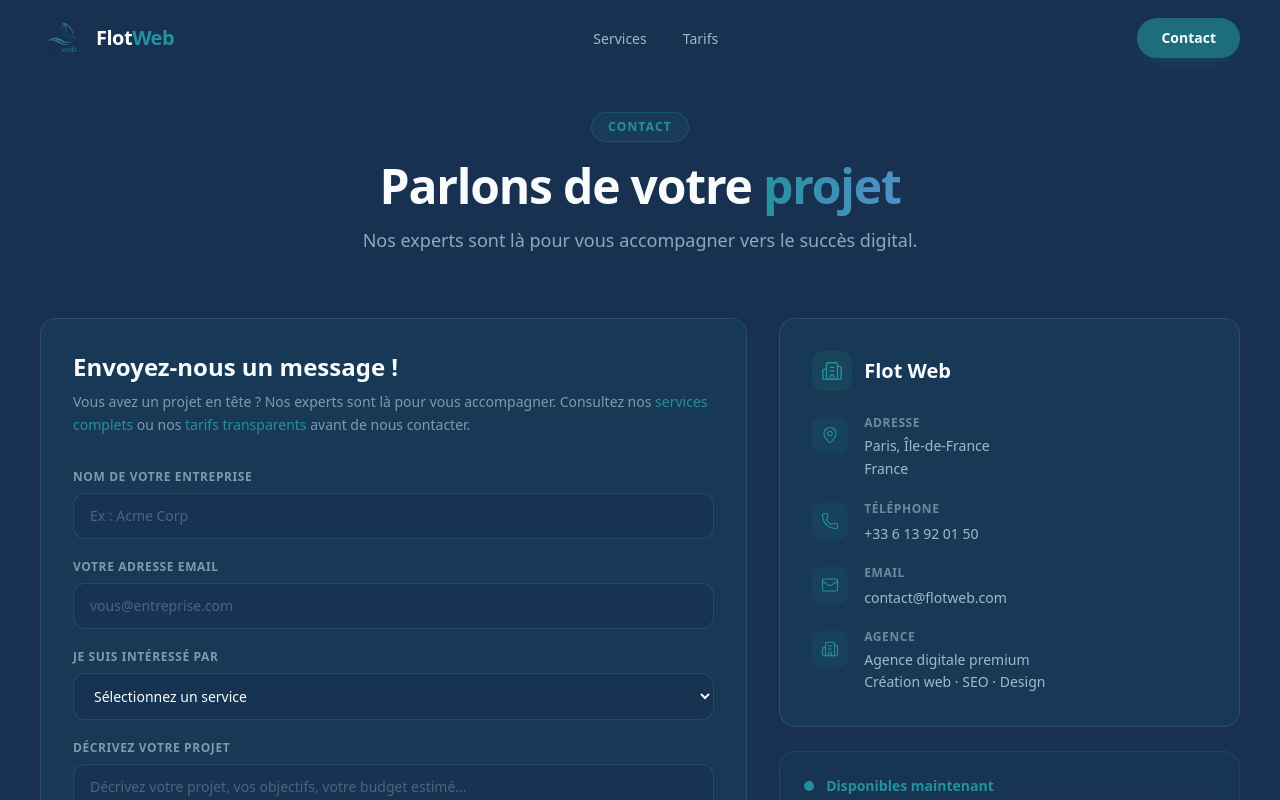
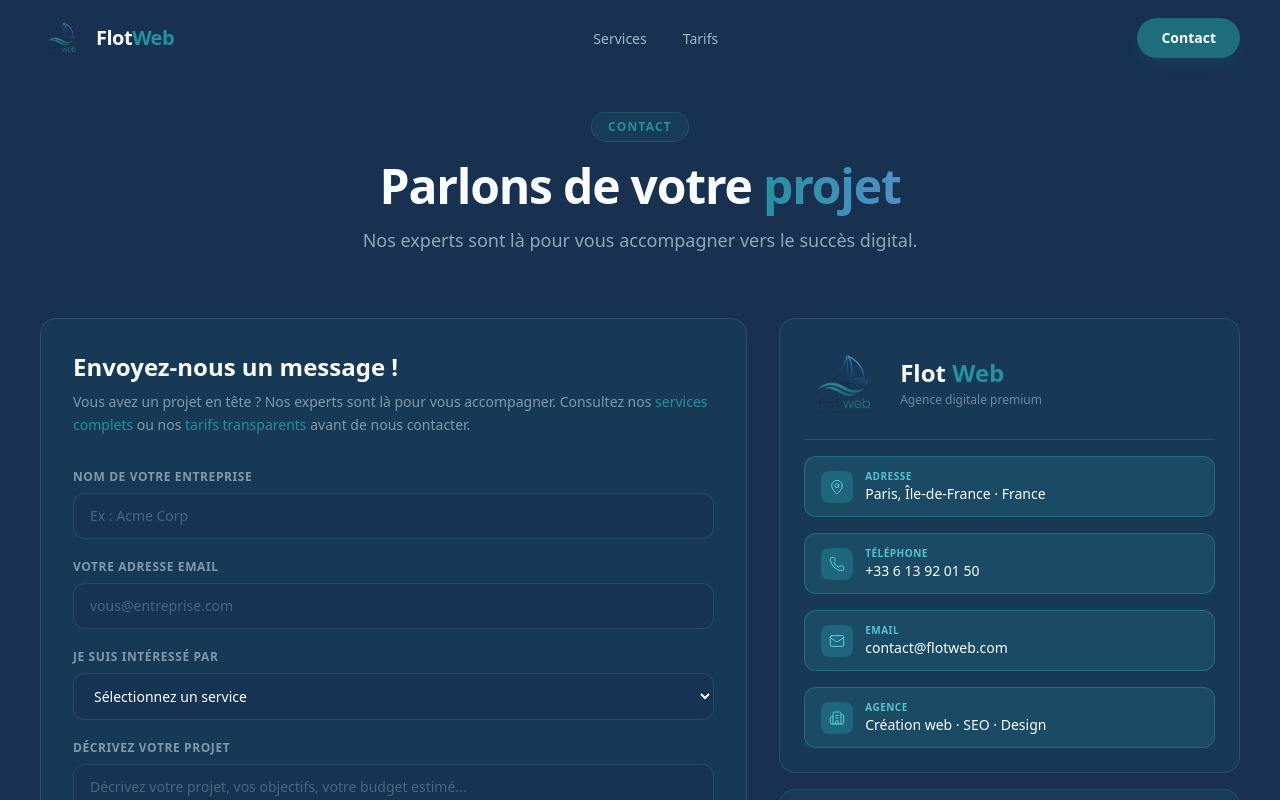
Before and after one commit to oumss91370/flot_web, a Next.js app: page /contacter in a window 1280 px wide. Shown: the top 800 px of the page. Built offline with nearby package versions, Linux system fonts and the light colour scheme.

Commit message:
cards-turquoise-clair

```diff
--- a/src/components/ContactForm.tsx
+++ b/src/components/ContactForm.tsx
@@ -2,14 +2,8 @@
 
 import { useState } from "react";
 import { motion } from "framer-motion";
-import {
-  Send,
-  MapPin,
-  Phone,
-  Mail,
-  Building2,
-  CheckCircle2,
-} from "lucide-react";
+import { Send, MapPin, Phone, Mail, Building2, CheckCircle2 } from "lucide-react";
+import Image from "next/image";
 import AnimatedSection, { fadeInUp } from "@/components/AnimatedSection";
 import Link from "next/link";
 
@@ -27,25 +21,15 @@ const services = [
 export default function ContactForm() {
   const [submitted, setSubmitted] = useState(false);
   const [loading, setLoading] = useState(false);
-  const [form, setForm] = useState({
-    company: "",
-    email: "",
-    service: "",
-    message: "",
-  });
+  const [form, setForm] = useState({ company: "", email: "", service: "", message: "" });
 
-  const handleChange = (
-    e: React.ChangeEvent<
-      HTMLInputElement | HTMLTextAreaElement | HTMLSelectElement
-    >
-  ) => {
+  const handleChange = (e: React.ChangeEvent<HTMLInputElement | HTMLTextAreaElement | HTMLSelectElement>) => {
     setForm({ ...form, [e.target.name]: e.target.value });
   };
 
   const handleSubmit = async (e: React.FormEvent) => {
     e.preventDefault();
     setLoading(true);
-    // Simulation d'envoi (à remplacer par votre API)
     await new Promise((r) => setTimeout(r, 1200));
     setLoading(false);
     setSubmitted(true);
@@ -53,278 +37,135 @@ export default function ContactForm() {
 
   return (
     <div className="mx-auto max-w-7xl px-6 lg:px-10">
-      <AnimatedSection
-        variant="stagger"
-        className="grid gap-8 lg:grid-cols-5 lg:items-start"
-      >
-        {/* ── Formulaire (3/5) ── */}
-        <motion.div
-          variants={fadeInUp}
-          className="lg:col-span-3 rounded-2xl border border-glass-border bg-glass-bg p-8 backdrop-blur-md"
-        >
+      <AnimatedSection variant="stagger" className="grid gap-8 lg:grid-cols-5 lg:items-start">
+
+        {/* ── Formulaire 3/5 ── */}
+        <motion.div variants={fadeInUp} className="lg:col-span-3 rounded-2xl border border-glass-border bg-glass-bg p-8 backdrop-blur-md">
           {!submitted ? (
             <>
-              <h2 className="text-2xl font-bold text-white-clean">
-                Envoyez-nous un message&nbsp;!
-              </h2>
+              <h2 className="text-2xl font-bold text-white-clean">Envoyez-nous un message&nbsp;!</h2>
               <p className="mt-2 text-sm leading-relaxed text-text-pale/60">
-                Vous avez un projet en tête&nbsp;? Nos experts sont là pour vous
-                accompagner. Consultez nos{" "}
-                <Link
-                  href="/#services"
-                  className="text-primary-glow underline-offset-2 hover:underline"
-                >
-                  services complets
-                </Link>{" "}
+                Vous avez un projet en tête&nbsp;? Nos experts sont là pour vous accompagner. Consultez nos{" "}
+                <Link href="/#services" className="text-primary-glow underline-offset-2 hover:underline">services complets</Link>{" "}
                 ou nos{" "}
-                <Link
-                  href="/#tarifs"
-                  className="text-primary-glow underline-offset-2 hover:underline"
-                >
-                  tarifs transparents
-                </Link>{" "}
+                <Link href="/#tarifs" className="text-primary-glow underline-offset-2 hover:underline">tarifs transparents</Link>{" "}
                 avant de nous contacter.
               </p>
-
-              <form
-                onSubmit={handleSubmit}
-                className="mt-8 flex flex-col gap-5"
-              >
-                {/* Nom entreprise */}
+              <form onSubmit={handleSubmit} className="mt-8 flex flex-col gap-5">
                 <div className="flex flex-col gap-2">
-                  <label
-                    htmlFor="company"
-                    className="text-xs font-semibold uppercase tracking-wider text-text-pale/60"
-                  >
-                    Nom de votre entreprise
-                  </label>
-                  <input
-                    id="company"
-                    name="company"
-                    type="text"
-                    required
-                    placeholder="Ex : Acme Corp"
-                    value={form.company}
-                    onChange={handleChange}
-                    className="rounded-xl border border-glass-border bg-bg-deep/60 px-4 py-3 text-sm text-white-clean placeholder-text-pale/30 outline-none transition-all focus:border-primary-glow/50 focus:ring-1 focus:ring-primary-glow/30"
-                  />
+                  <label htmlFor="company" className="text-xs font-semibold uppercase tracking-wider text-text-pale/60">Nom de votre entreprise</label>
+                  <input id="company" name="company" type="text" required placeholder="Ex : Acme Corp" value={form.company} onChange={handleChange}
+                    className="rounded-xl border border-glass-border bg-bg-deep/60 px-4 py-3 text-sm text-white-clean placeholder-text-pale/30 outline-none transition-all focus:border-primary-glow/50 focus:ring-1 focus:ring-primary-glow/30" />
                 </div>
-
-                {/* Email */}
                 <div className="flex flex-col gap-2">
-                  <label
-                    htmlFor="email"
-                    className="text-xs font-semibold uppercase tracking-wider text-text-pale/60"
-                  >
-                    Votre adresse email
-                  </label>
-                  <input
-                    id="email"
-                    name="email"
-                    type="email"
-                    required
-                    placeholder="vous@entreprise.com"
-                    value={form.email}
-                    onChange={handleChange}
-                    className="rounded-xl border border-glass-border bg-bg-deep/60 px-4 py-3 text-sm text-white-clean placeholder-text-pale/30 outline-none transition-all focus:border-primary-glow/50 focus:ring-1 focus:ring-primary-glow/30"
-                  />
+                  <label htmlFor="email" className="text-xs font-semibold uppercase tracking-wider text-text-pale/60">Votre adresse email</label>
+                  <input id="email" name="email" type="email" required placeholder="vous@entreprise.com" value={form.email} onChange={handleChange}
+                    className="rounded-xl border border-glass-border bg-bg-deep/60 px-4 py-3 text-sm text-white-clean placeholder-text-pale/30 outline-none transition-all focus:border-primary-glow/50 focus:ring-1 focus:ring-primary-glow/30" />
                 </div>
-
-                {/* Service */}
                 <div className="flex flex-col gap-2">
-                  <label
-                    htmlFor="service"
-                    className="text-xs font-semibold uppercase tracking-wider text-text-pale/60"
-                  >
-                    Je suis intéressé par
-                  </label>
-                  <select
-                    id="service"
-                    name="service"
-                    required
-                    value={form.service}
-                    onChange={handleChange}
-                    className="rounded-xl border border-glass-border bg-bg-deep/60 px-4 py-3 text-sm text-white-clean outline-none transition-all focus:border-primary-glow/50 focus:ring-1 focus:ring-primary-glow/30 cursor-pointer"
-                  >
-                    <option value="" disabled className="bg-bg-deep">
-                      Sélectionnez un service
-                    </option>
-                    {services.map((s) => (
-                      <option key={s} value={s} className="bg-bg-deep">
-                        {s}
-                      </option>
-                    ))}
+                  <label htmlFor="service" className="text-xs font-semibold uppercase tracking-wider text-text-pale/60">Je suis intéressé par</label>
+                  <select id="service" name="service" required value={form.service} onChange={handleChange}
+                    className="rounded-xl border border-glass-border bg-bg-deep/60 px-4 py-3 text-sm text-white-clean outline-none transition-all focus:border-primary-glow/50 focus:ring-1 focus:ring-primary-glow/30 cursor-pointer">
+                    <option value="" disabled className="bg-bg-deep">Sélectionnez un service</option>
+                    {services.map((s) => <option key={s} value={s} className="bg-bg-deep">{s}</option>)}
                   </select>
                 </div>
-
-                {/* Message */}
                 <div className="flex flex-col gap-2">
-                  <label
-                    htmlFor="message"
-                    className="text-xs font-semibold uppercase tracking-wider text-text-pale/60"
-                  >
-                    Décrivez votre projet
-                  </label>
-                  <textarea
-                    id="message"
-                    name="message"
-                    required
-                    rows={5}
-                    placeholder="Décrivez votre projet, vos objectifs, votre budget estimé..."
-                    value={form.message}
-                    onChange={handleChange}
-                    className="resize-none rounded-xl border border-glass-border bg-bg-deep/60 px-4 py-3 text-sm text-white-clean placeholder-text-pale/30 outline-none transition-all focus:border-primary-glow/50 focus:ring-1 focus:ring-primary-glow/30"
-                  />
+                  <label htmlFor="message" className="text-xs font-semibold uppercase tracking-wider text-text-pale/60">Décrivez votre projet</label>
+                  <textarea id="message" name="message" required rows={5} placeholder="Décrivez votre projet, vos objectifs, votre budget estimé..." value={form.message} onChange={handleChange}
+                    className="resize-none rounded-xl border border-glass-border bg-bg-deep/60 px-4 py-3 text-sm text-white-clean placeholder-text-pale/30 outline-none transition-all focus:border-primary-glow/50 focus:ring-1 focus:ring-primary-glow/30" />
                 </div>
-
-                {/* Submit */}
-                <button
-                  type="submit"
-                  disabled={loading}
-                  className="group mt-2 inline-flex items-center justify-center gap-3 rounded-full bg-primary-glow px-8 py-4 text-base font-semibold text-white-clean shadow-lg shadow-primary-glow/20 transition-all duration-300 hover:scale-105 hover:bg-primary-glow/90 disabled:opacity-60 disabled:cursor-not-allowed"
-                >
+                <button type="submit" disabled={loading}
+                  className="group mt-2 inline-flex items-center justify-center gap-3 rounded-full bg-primary-glow px-8 py-4 text-base font-semibold text-white-clean shadow-lg shadow-primary-glow/20 transition-all duration-300 hover:scale-105 hover:bg-primary-glow/90 disabled:opacity-60 disabled:cursor-not-allowed">
                   {loading ? (
-                    <>
-                      <span className="h-4 w-4 animate-spin rounded-full border-2 border-white-clean/30 border-t-white-clean" />
-                      Envoi en cours...
-                    </>
+                    <><span className="h-4 w-4 animate-spin rounded-full border-2 border-white-clean/30 border-t-white-clean" />Envoi en cours...</>
                   ) : (
-                    <>
-                      <Send size={18} />
-                      Envoyer mon message
-                    </>
+                    <><Send size={18} />Envoyer mon message</>
                   )}
                 </button>
               </form>
             </>
           ) : (
-            /* ── Succès ── */
-            <motion.div
-              initial={{ opacity: 0, scale: 0.95 }}
-              animate={{ opacity: 1, scale: 1 }}
-              className="flex flex-col items-center gap-6 py-12 text-center"
-            >
+            <motion.div initial={{ opacity: 0, scale: 0.95 }} animate={{ opacity: 1, scale: 1 }} className="flex flex-col items-center gap-6 py-12 text-center">
               <div className="flex h-20 w-20 items-center justify-center rounded-full bg-primary-glow/15">
                 <CheckCircle2 size={44} className="text-primary-glow" />
               </div>
-              <h3 className="text-2xl font-bold text-white-clean">
-                Message envoyé !
-              </h3>
-              <p className="max-w-sm text-sm leading-relaxed text-text-pale/70">
-                Merci pour votre message. Notre équipe vous répondra dans les
-                24h. À très bientôt&nbsp;!
-              </p>
-              <button
-                onClick={() => {
-                  setSubmitted(false);
-                  setForm({ company: "", email: "", service: "", message: "" });
-                }}
-                className="rounded-full border border-glass-border px-6 py-2.5 text-sm font-medium text-text-pale transition-all hover:border-primary-glow/40 hover:text-white-clean"
-              >
+              <h3 className="text-2xl font-bold text-white-clean">Message envoyé !</h3>
+              <p className="max-w-sm text-sm leading-relaxed text-text-pale/70">Merci pour votre message. Notre équipe vous répondra dans les 24h. À très bientôt&nbsp;!</p>
+              <button onClick={() => { setSubmitted(false); setForm({ company: "", email: "", service: "", message: "" }); }}
+                className="rounded-full border border-glass-border px-6 py-2.5 text-sm font-medium text-text-pale transition-all hover:border-primary-glow/40 hover:text-white-clean">
                 Envoyer un autre message
               </button>
             </motion.div>
           )}
         </motion.div>
 
-        {/* ── Carte Infos Contact (2/5) ── */}
-        <motion.div
-          variants={fadeInUp}
-          className="lg:col-span-2 flex flex-col gap-6"
-        >
-          {/* Card principale */}
-          <div className="rounded-2xl border border-glass-border bg-glass-bg p-8 backdrop-blur-md">
-            <div className="flex items-center gap-3 mb-6">
-              <div className="flex h-10 w-10 items-center justify-center rounded-xl bg-primary/20 text-primary-glow">
-                <Building2 size={22} strokeWidth={1.5} />
+        {/* ── Carte Infos Contact 2/5 ── */}
+        <motion.div variants={fadeInUp} className="lg:col-span-2">
+          <div className="rounded-2xl border border-glass-border bg-glass-bg p-6 backdrop-blur-md flex flex-col gap-4">
+
+            {/* Logo + Nom */}
+            <div className="flex items-center gap-4 pb-4 border-b border-white/10">
+              <Image src="/images/logo_flot.png" alt="Logo Flot Web" width={80} height={80} className="rounded-xl object-contain" />
+              <div>
+                <h3 className="text-2xl font-extrabold text-white-clean leading-tight">
+                  Flot <span className="text-[#24919f]">Web</span>
+                </h3>
+                <p className="text-xs text-text-pale/50 mt-1">Agence digitale premium</p>
               </div>
-              <h3 className="text-xl font-bold text-white-clean">Flot Web</h3>
             </div>
 
-            <ul className="flex flex-col gap-5">
-              <li className="flex items-start gap-4">
-                <div className="mt-0.5 flex h-9 w-9 shrink-0 items-center justify-center rounded-lg bg-primary/15 text-primary-glow">
-                  <MapPin size={18} strokeWidth={1.5} />
-                </div>
-                <div>
-                  <p className="text-xs font-semibold uppercase tracking-wider text-text-pale/50 mb-1">
-                    Adresse
-                  </p>
-                  <p className="text-sm text-text-pale/80 leading-relaxed">
-                    Paris, Île-de-France
-                    <br />
-                    France
-                  </p>
-                </div>
-              </li>
+            {/* Adresse */}
+            <div className="flex items-center gap-3 rounded-xl border border-[#24919f]/50 bg-[#24919f]/20 px-4 py-3">
+              <div className="flex h-8 w-8 shrink-0 items-center justify-center rounded-lg bg-[#24919f]/40 text-[#5ecfdc]"><MapPin size={16} strokeWidth={1.5} /></div>
+              <div>
+                <p className="text-[10px] font-semibold uppercase tracking-wider text-[#5ecfdc]/90">Adresse</p>
+                <p className="text-sm font-medium text-white-clean">Paris, Île-de-France · France</p>
+              </div>
+            </div>
 
-              <li className="flex items-start gap-4">
-                <div className="mt-0.5 flex h-9 w-9 shrink-0 items-center justify-center rounded-lg bg-primary/15 text-primary-glow">
-                  <Phone size={18} strokeWidth={1.5} />
-                </div>
-                <div>
-                  <p className="text-xs font-semibold uppercase tracking-wider text-text-pale/50 mb-1">
-                    Téléphone
-                  </p>
-                  <a
-                    href="tel:+33613920150"
-                    className="text-sm text-text-pale/80 hover:text-primary-glow transition-colors"
-                  >
-                    +33 6 13 92 01 50
-                  </a>
-                </div>
-              </li>
+            {/* Téléphone */}
+            <a href="tel:+33613920150" className="flex items-center gap-3 rounded-xl border border-[#24919f]/50 bg-[#24919f]/20 px-4 py-3 transition-all hover:border-[#24919f]/80 hover:bg-[#24919f]/30">
+              <div className="flex h-8 w-8 shrink-0 items-center justify-center rounded-lg bg-[#24919f]/40 text-[#5ecfdc]"><Phone size={16} strokeWidth={1.5} /></div>
+              <div>
+                <p className="text-[10px] font-semibold uppercase tracking-wider text-[#5ecfdc]/90">Téléphone</p>
+                <p className="text-sm font-medium text-white-clean">+33 6 13 92 01 50</p>
+              </div>
+            </a>
 
-              <li className="flex items-start gap-4">
-                <div className="mt-0.5 flex h-9 w-9 shrink-0 items-center justify-center rounded-lg bg-primary/15 text-primary-glow">
-                  <Mail size={18} strokeWidth={1.5} />
-                </div>
-                <div>
-                  <p className="text-xs font-semibold uppercase tracking-wider text-text-pale/50 mb-1">
-                    Email
-                  </p>
-                  <a
-                    href="mailto:contact@flotweb.com"
-                    className="text-sm text-text-pale/80 hover:text-primary-glow transition-colors"
-                  >
-                    contact@flotweb.com
-                  </a>
-                </div>
-              </li>
+            {/* Email */}
+            <a href="mailto:contact@flotweb.com" className="flex items-center gap-3 rounded-xl border border-[#24919f]/50 bg-[#24919f]/20 px-4 py-3 transition-all hover:border-[#24919f]/80 hover:bg-[#24919f]/30">
+              <div className="flex h-8 w-8 shrink-0 items-center justify-center rounded-lg bg-[#24919f]/40 text-[#5ecfdc]"><Mail size={16} strokeWidth={1.5} /></div>
+              <div>
+                <p className="text-[10px] font-semibold uppercase tracking-wider text-[#5ecfdc]/90">Email</p>
+                <p className="text-sm font-medium text-white-clean">contact@flotweb.com</p>
+              </div>
+            </a>
 
-              <li className="flex items-start gap-4">
-                <div className="mt-0.5 flex h-9 w-9 shrink-0 items-center justify-center rounded-lg bg-primary/15 text-primary-glow">
-                  <Building2 size={18} strokeWidth={1.5} />
-                </div>
-                <div>
-                  <p className="text-xs font-semibold uppercase tracking-wider text-text-pale/50 mb-1">
-                    Agence
-                  </p>
-                  <p className="text-sm text-text-pale/80 leading-relaxed">
-                    Agence digitale premium
-                    <br />
-                    Création web · SEO · Design
-                  </p>
-                </div>
-              </li>
-            </ul>
+            {/* Agence */}
+            <div className="flex items-center gap-3 rounded-xl border border-[#24919f]/50 bg-[#24919f]/20 px-4 py-3">
+              <div className="flex h-8 w-8 shrink-0 items-center justify-center rounded-lg bg-[#24919f]/40 text-[#5ecfdc]"><Building2 size={16} strokeWidth={1.5} /></div>
+              <div>
+                <p className="text-[10px] font-semibold uppercase tracking-wider text-[#5ecfdc]/90">Agence</p>
+                <p className="text-sm font-medium text-white-clean">Création web · SEO · Design</p>
+              </div>
+            </div>
+
           </div>
 
-          {/* Card disponibilité */}
-          <div className="rounded-2xl border border-primary-glow/20 bg-primary-glow/5 p-6 backdrop-blur-md">
-            <div className="flex items-center gap-3 mb-2">
-              <span className="h-2.5 w-2.5 rounded-full bg-primary-glow animate-pulse" />
-              <span className="text-sm font-semibold text-primary-glow">
-                Disponibles maintenant
-              </span>
+          {/* Disponibilité — carte séparée en dessous */}
+          <div className="mt-4 flex items-center gap-4 rounded-2xl border border-[#24919f]/30 bg-[#24919f]/10 px-5 py-4 backdrop-blur-md">
+            <span className="h-3 w-3 shrink-0 rounded-full bg-[#24919f] animate-pulse" />
+            <div>
+              <p className="text-sm font-bold text-[#24919f]">Disponibles maintenant</p>
+              <p className="text-xs text-text-pale/60 mt-0.5">
+                Réponse sous <span className="text-white-clean font-semibold">24h</span> · Devis gratuit
+              </p>
             </div>
-            <p className="text-sm text-text-pale/60 leading-relaxed">
-              Réponse garantie sous{" "}
-              <span className="text-white-clean font-medium">24h</span>. Devis
-              gratuit et sans engagement.
-            </p>
           </div>
+
         </motion.div>
+
       </AnimatedSection>
     </div>
   );
```
